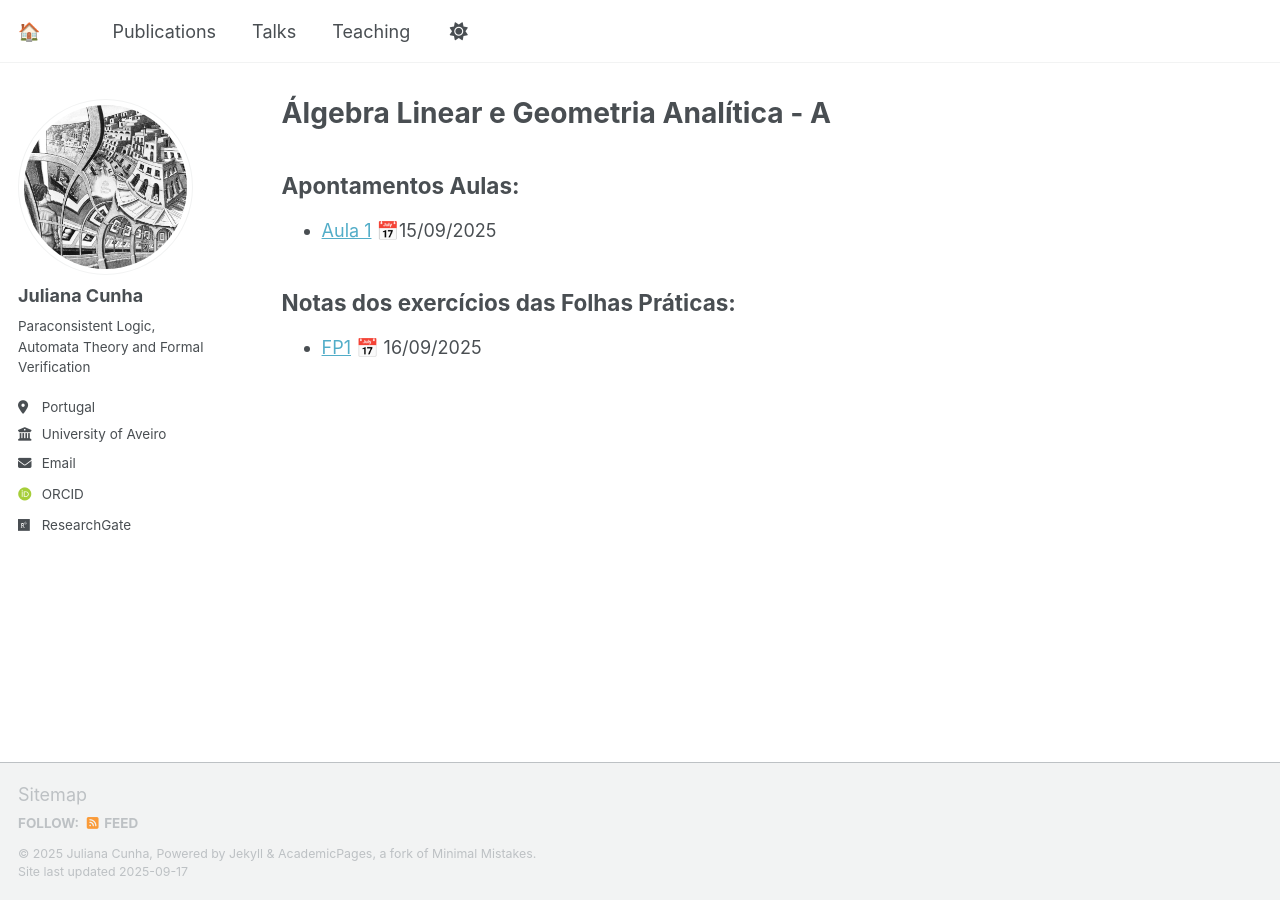
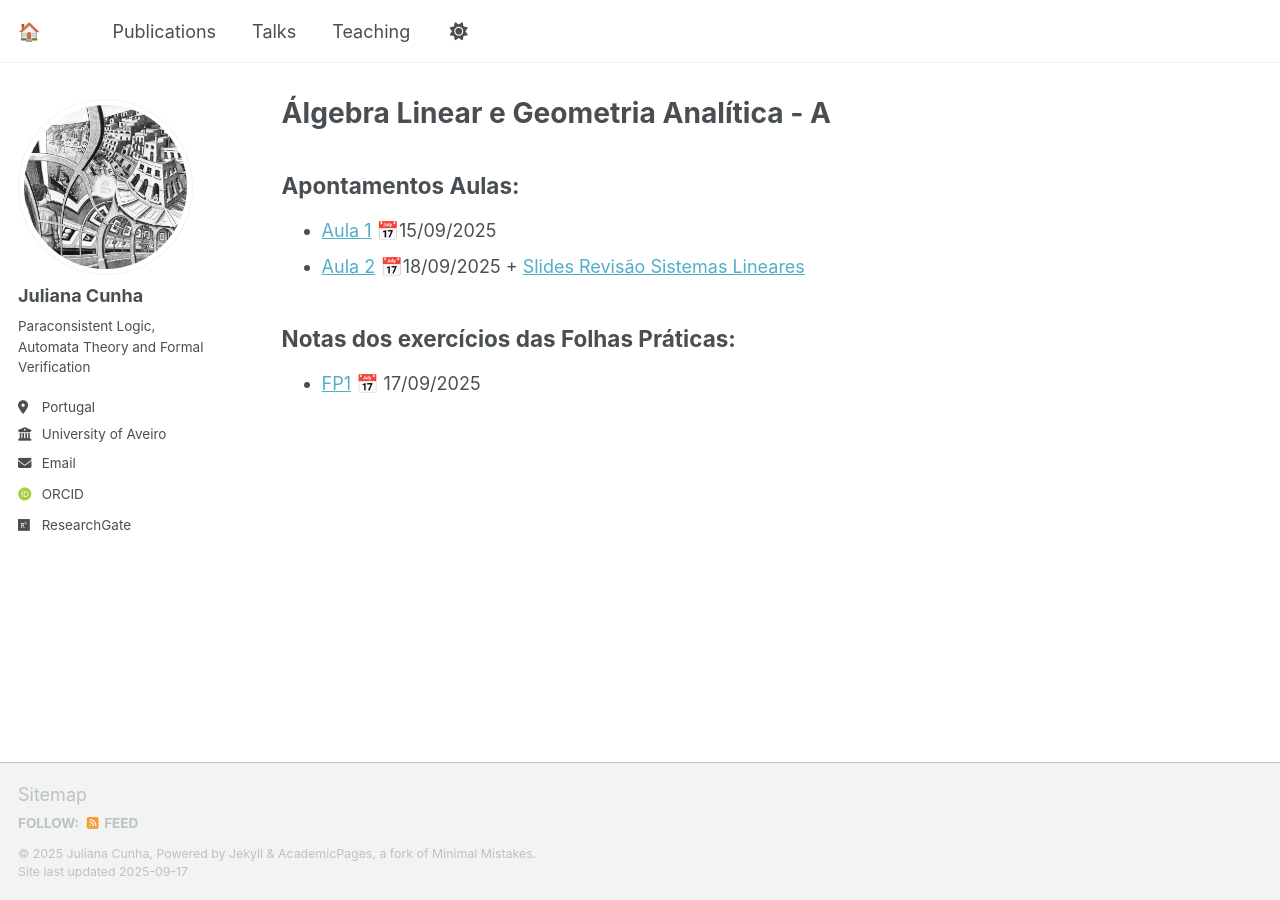
Before and after one commit to juliana-cunha/juliana-cunha.github.io, a Jekyll site: the page built from _pages/teaching.md, in a window 1280 px wide. Built offline with Jekyll 4.4.1, drawn with Linux system fonts in a browser that asks for light colours; some web fonts are replaced; a script that is not in the unit is left out.

Commit message:
Update teaching.md

```diff
--- a/_pages/teaching.md
+++ b/_pages/teaching.md
@@ -10,7 +10,8 @@ author_profile: true
 Apontamentos Aulas:
 ------
 - [Aula 1](https://juliana-cunha.github.io/files/Aula%201.pdf) 📅15/09/2025
+- [Aula 2](https://juliana-cunha.github.io/files/Aula%202.pdf) 📅18/09/2025  +  [Slides Revisão Sistemas Lineares](https://juliana-cunha.github.io/files/Revis%C3%A3o_sistemas_lineares.pdf)
 
 Notas dos exercícios das Folhas Práticas:
 ------
-- [FP1](https://juliana-cunha.github.io/files/FP1_res.pdf) 📅 16/09/2025
+- [FP1](https://juliana-cunha.github.io/files/FP1_res.pdf) 📅 17/09/2025
```
